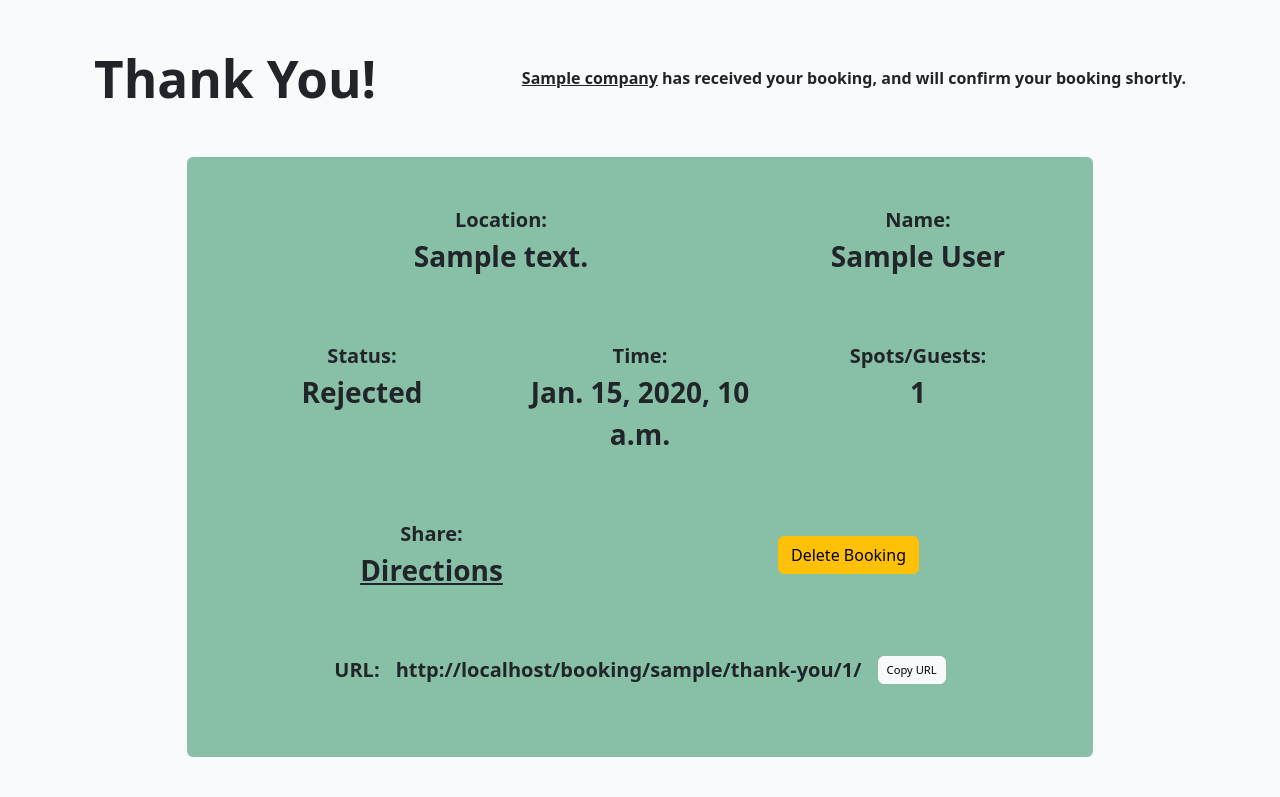
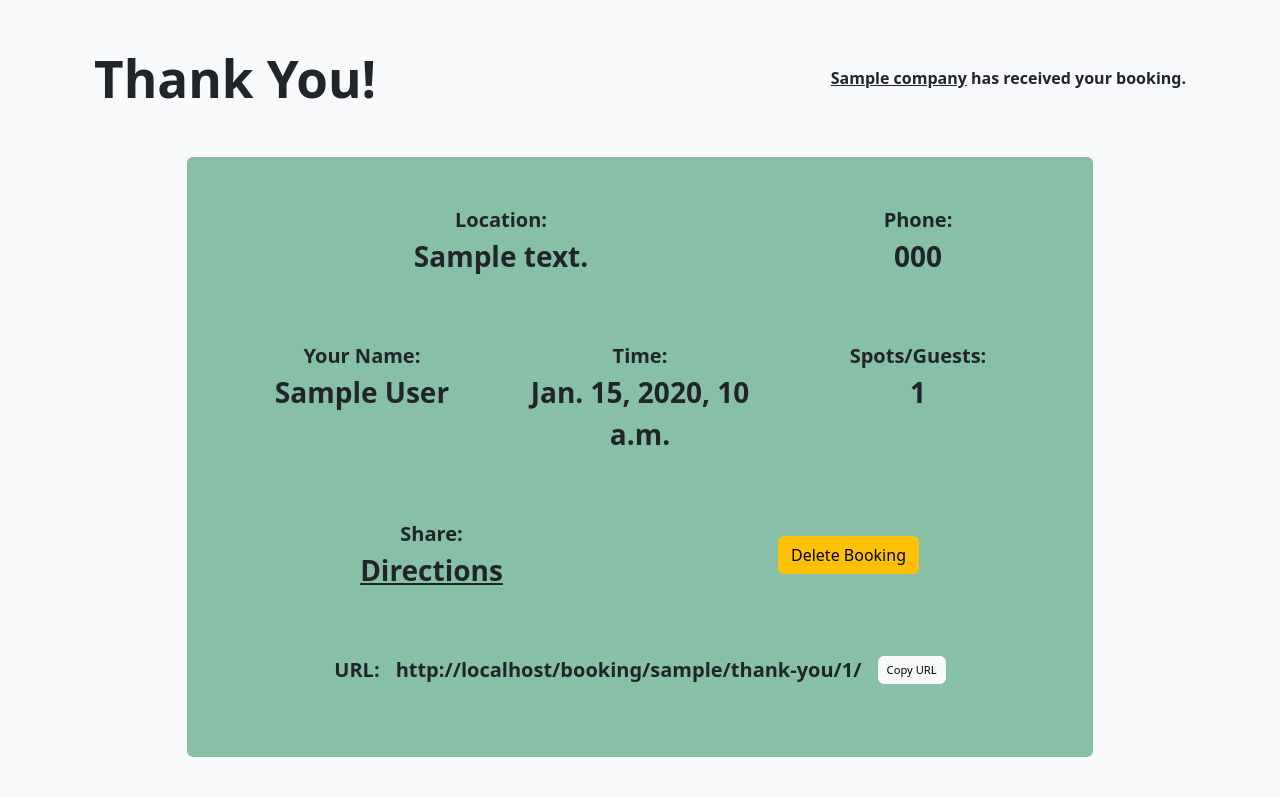
Before and after one commit to Code-Institute-Submissions/bookable, a Django app: a page that uses booking/templates/booking/book_thankyou.html in a window 1280 px wide. Shown: the part 60-857 px from the top of the page. Run offline with Django 4.2, Linux system fonts and the light colour scheme; tables that the repository leaves empty hold one stand-in row (values such as "Sample post"); parts of the project's set-up code (start-up, migrations or seed data) failed here and were passed over; some libraries are stand-ins or nearby versions.

Commit message:
Refactor code, fix copy button bug and add code to change button text for 1 sec

```diff
--- a/booking/templates/booking/book_thankyou.html
+++ b/booking/templates/booking/book_thankyou.html
@@ -9,8 +9,7 @@
       <div class="d-flex gap-4 mb-5 justify-content-between align-items-center">
         <h2>Thank You!</h2>
         <h6>
-          <u>{{ obj.company.company_name }}</u> has received your booking,
-          and will confirm your booking shortly.
+          <u>{{ obj.company.company_name }}</u> has received your booking.
         </h6>
       </div>
 
@@ -23,23 +22,17 @@
               <p class="fs-3 fw-bold">{{ obj.company.address }}</p>
             </div>
             <div class="col-sm-6 col-md-4">
-              <p class="mb-0 fs-5 fw-semibold">Name:</p>
+              <p class="mb-0 fs-5 fw-semibold">Phone:</p>
               <p class="fs-3 fw-bold">
-                {{ obj.customer}}
+                {{ obj.company.phone }}
               </p>
             </div>
           </div>
 
           <div class="row mb-md-5">
             <div class="col-sm-6 col-md-4"><p class="mb-0 fs-5 fw-semibold">
-              Status:</p><p class="fs-3 fw-bold">
-              {% if obj.booking_status == 'P' %}
-              Pending
-              {% elif obj.booking_status == 'A' %}
-              Accepted
-              {% else %}
-              Rejected
-              {% endif %}
+              Your Name:</p><p class="fs-3 fw-bold">
+              {{ obj.customer }}
             </p></div>
             <div class="col-sm-6 col-md-4"><p class="mb-0 fs-5 fw-semibold">Time:</p><p class="fs-3 fw-bold">{{ obj.date_time }}</p></div>
             <div class="col-sm-6 col-md-4"><p class="mb-0 fs-5 fw-semibold">Spots/Guests:</p><p class="fs-3 fw-bold">{{ obj.spots }}</p></div>
@@ -60,14 +53,29 @@
             <div class="col-sm-6 d-flex w-auto gap-3 py-3 align-items-center">
               <p class="d-inline mb-0 fs-5 fw-semibold">URL:</p>
               <p id="booking-url" class="d-none d-xl-block mb-0 text-dark fs-5 fw-bold">{{ request.build_absolute_uri }}</p>
-              <button type="button" class="btn btn-light" style="height: 1.8rem; --bs-btn-padding-y: 0; --bs-btn-padding-x: .5rem; --bs-btn-font-size: .7rem;" onclick="copyURL()">Copy URL</button>
+              <button id="copyBtn" type="button" class="btn btn-light" style="height: 1.8rem; --bs-btn-padding-y: 0; --bs-btn-padding-x: .5rem; --bs-btn-font-size: .7rem;" onclick="copyURL()">Copy URL</button>
             </div>
             <script>
-              function copyURL() {
-                const copyURL = document.querySelector("#booking-url");
-                navigator.clipboard.writeText(copyURL.innerText);
-                alert("Copied :)");
+              async function copyURL() {
+                const copyURL = document.querySelector("#booking-url").innerHTML;
+                await navigator.clipboard.writeText(copyURL);
               }
+
+              // Copy function based on:
+              // https://stackoverflow.com/questions/39610661/how-to-change-the-button-text-on-click-for-a-short-duration-only-using-javascrip
+              document.getElementById('copyBtn').addEventListener('click', function (clicked) {
+                  return function () {
+                    if (!clicked) {
+                      var last = this.innerHTML;
+                      this.innerHTML = 'Copied';
+                      clicked = true;
+                      setTimeout(function () {
+                          this.innerHTML = last;
+                          clicked = false;
+                      }.bind(this), 1000);
+                    }
+                  };
+                }(false), this);
             </script>
           </div>
 
```
